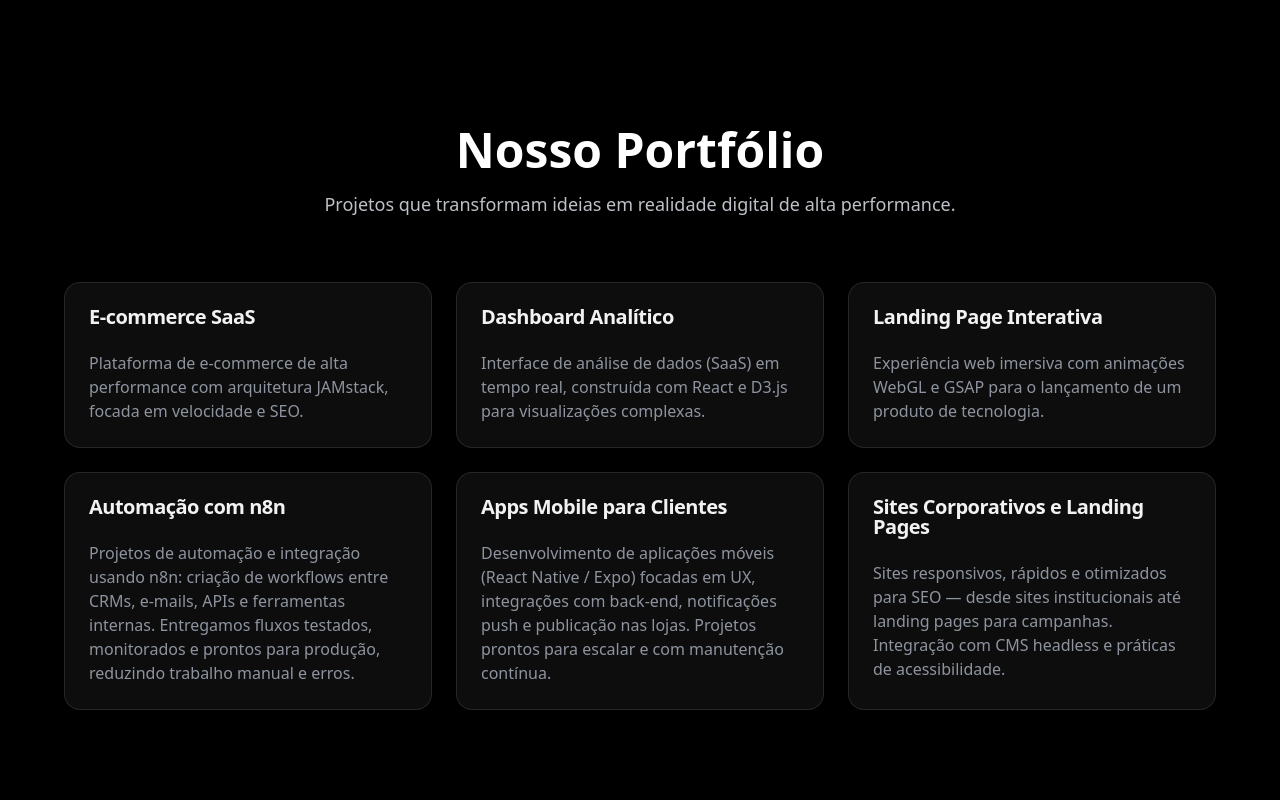
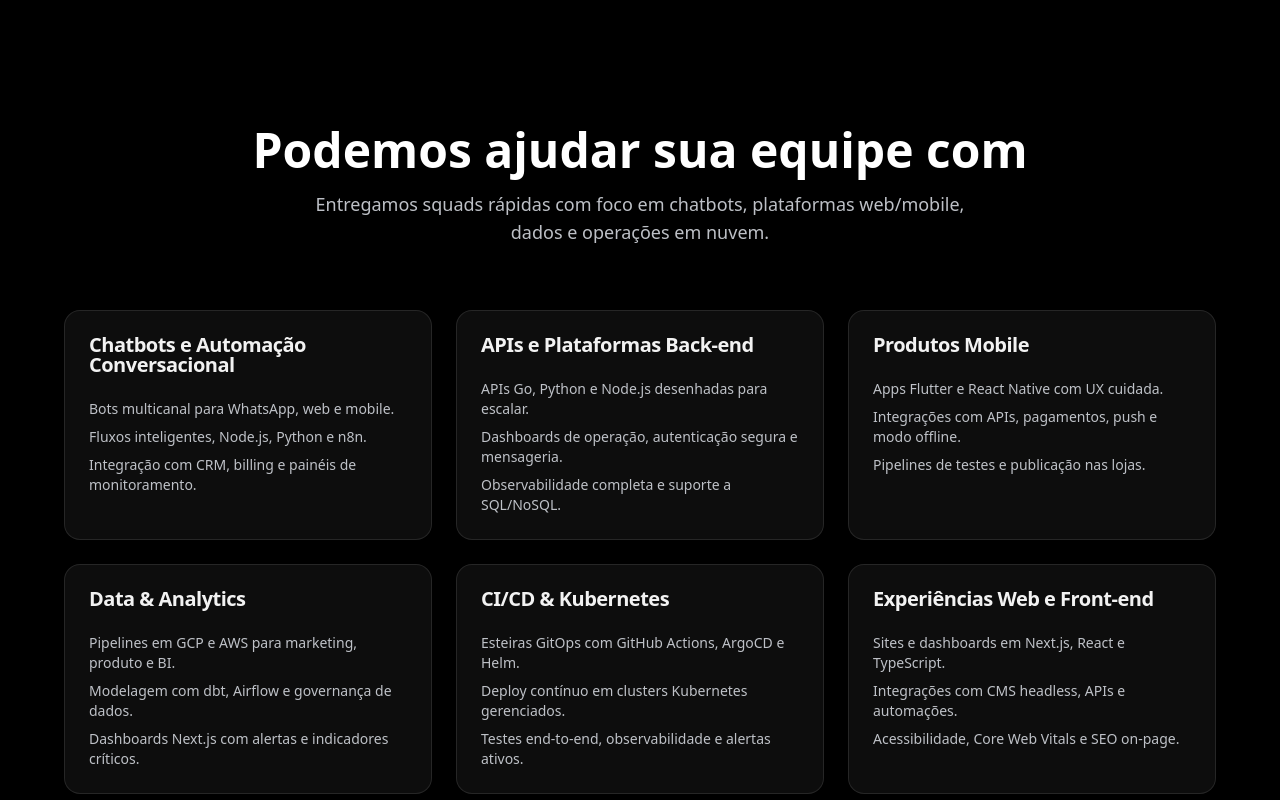
Before and after one commit to nicolasmmb/neonlab-website, a Next.js app: page / in a window 1280 px wide. Shown: the part 880-1680 px from the top of the page. Built offline with nearby package versions, Linux system fonts and the light colour scheme.

Commit message:
feat: update portfolio section with new service offerings and descriptions

```diff
--- a/components/HomePage.tsx
+++ b/components/HomePage.tsx
@@ -60,85 +60,88 @@ export default function HomePage() {
         <section id="portfolio" className="py-20 lg:py-32 px-6">
           <div className="container mx-auto max-w-6xl">
             <h2 className="text-4xl md:text-5xl font-bold text-center text-white mb-4">
-              Nosso Portfólio
+              Podemos ajudar sua equipe com
             </h2>
             <p className="text-center text-lg text-gray-300/90 mt-4 max-w-2xl mx-auto">
-              Projetos que transformam ideias em realidade digital de alta performance.
+              Entregamos squads rápidas com foco em chatbots, plataformas web/mobile, dados e operações em nuvem.
             </p>
 
             <div className="grid grid-cols-1 md:grid-cols-2 lg:grid-cols-3 gap-6 mt-16">
               <Card>
                 <CardHeader>
-                  <CardTitle>E-commerce SaaS</CardTitle>
+                  <CardTitle>Chatbots e Automação Conversacional</CardTitle>
                 </CardHeader>
                 <CardContent>
-                  <p className="text-gray-400/90">
-                    Plataforma de e-commerce de alta performance com arquitetura JAMstack, focada em
-                    velocidade e SEO.
-                  </p>
+                  <ul className="space-y-2 text-sm text-gray-300/90">
+                    <li>Bots multicanal para WhatsApp, web e mobile.</li>
+                    <li>Fluxos inteligentes, Node.js, Python e n8n.</li>
+                    <li>Integração com CRM, billing e painéis de monitoramento.</li>
+                  </ul>
                 </CardContent>
               </Card>
 
               <Card>
                 <CardHeader>
-                  <CardTitle>Dashboard Analítico</CardTitle>
+                  <CardTitle>APIs e Plataformas Back-end</CardTitle>
                 </CardHeader>
                 <CardContent>
-                  <p className="text-gray-400/90">
-                    Interface de análise de dados (SaaS) em tempo real, construída com React e D3.js
-                    para visualizações complexas.
-                  </p>
+                  <ul className="space-y-2 text-sm text-gray-300/90">
+                    <li>APIs Go, Python e Node.js desenhadas para escalar.</li>
+                    <li>Dashboards de operação, autenticação segura e mensageria.</li>
+                    <li>Observabilidade completa e suporte a SQL/NoSQL.</li>
+                  </ul>
                 </CardContent>
               </Card>
 
               <Card>
                 <CardHeader>
-                  <CardTitle>Landing Page Interativa</CardTitle>
+                  <CardTitle>Produtos Mobile</CardTitle>
                 </CardHeader>
                 <CardContent>
-                  <p className="text-gray-400/90">
-                    Experiência web imersiva com animações WebGL e GSAP para o lançamento de um
-                    produto de tecnologia.
-                  </p>
+                  <ul className="space-y-2 text-sm text-gray-300/90">
+                    <li>Apps Flutter e React Native com UX cuidada.</li>
+                    <li>Integrações com APIs, pagamentos, push e modo offline.</li>
+                    <li>Pipelines de testes e publicação nas lojas.</li>
+                  </ul>
                 </CardContent>
               </Card>
 
               <Card>
                 <CardHeader>
-                  <CardTitle>Automação com n8n</CardTitle>
+                  <CardTitle>Data & Analytics</CardTitle>
                 </CardHeader>
                 <CardContent>
-                  <p className="text-gray-400/90">
-                    Projetos de automação e integração usando n8n: criação de workflows entre
-                    CRMs, e-mails, APIs e ferramentas internas. Entregamos fluxos testados,
-                    monitorados e prontos para produção, reduzindo trabalho manual e erros.
-                  </p>
+                  <ul className="space-y-2 text-sm text-gray-300/90">
+                    <li>Pipelines em GCP e AWS para marketing, produto e BI.</li>
+                    <li>Modelagem com dbt, Airflow e governança de dados.</li>
+                    <li>Dashboards Next.js com alertas e indicadores críticos.</li>
+                  </ul>
                 </CardContent>
               </Card>
 
               <Card>
                 <CardHeader>
-                  <CardTitle>Apps Mobile para Clientes</CardTitle>
+                  <CardTitle>CI/CD & Kubernetes</CardTitle>
                 </CardHeader>
                 <CardContent>
-                  <p className="text-gray-400/90">
-                    Desenvolvimento de aplicações móveis (React Native / Expo) focadas em UX,
-                    integrações com back-end, notificações push e publicação nas lojas. Projetos
-                    prontos para escalar e com manutenção contínua.
-                  </p>
+                  <ul className="space-y-2 text-sm text-gray-300/90">
+                    <li>Esteiras GitOps com GitHub Actions, ArgoCD e Helm.</li>
+                    <li>Deploy contínuo em clusters Kubernetes gerenciados.</li>
+                    <li>Testes end-to-end, observabilidade e alertas ativos.</li>
+                  </ul>
                 </CardContent>
               </Card>
 
               <Card>
                 <CardHeader>
-                  <CardTitle>Sites Corporativos e Landing Pages</CardTitle>
+                  <CardTitle>Experiências Web e Front-end</CardTitle>
                 </CardHeader>
                 <CardContent>
-                  <p className="text-gray-400/90">
-                    Sites responsivos, rápidos e otimizados para SEO — desde sites institucionais
-                    até landing pages para campanhas. Integração com CMS headless e práticas de
-                    acessibilidade.
-                  </p>
+                  <ul className="space-y-2 text-sm text-gray-300/90">
+                    <li>Sites e dashboards em Next.js, React e TypeScript.</li>
+                    <li>Integrações com CMS headless, APIs e automações.</li>
+                    <li>Acessibilidade, Core Web Vitals e SEO on-page.</li>
+                  </ul>
                 </CardContent>
               </Card>
             </div>
```
